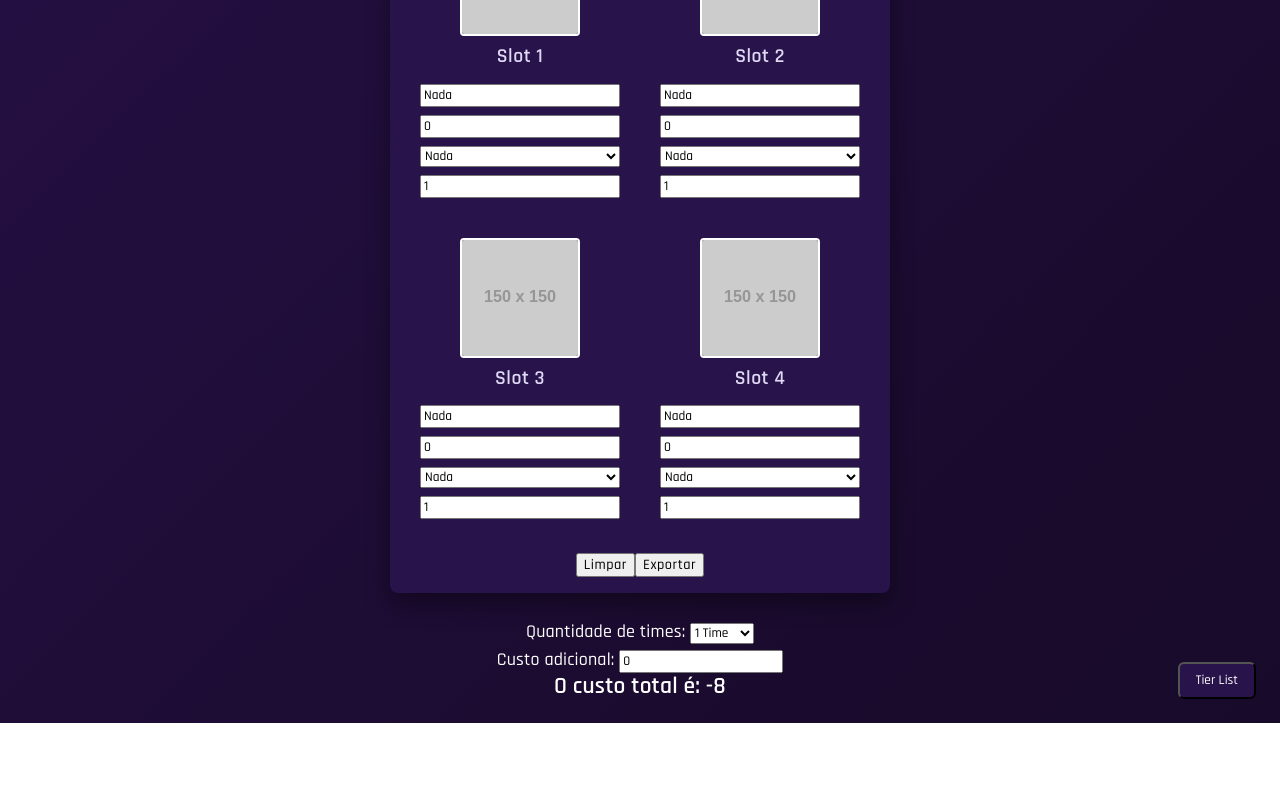
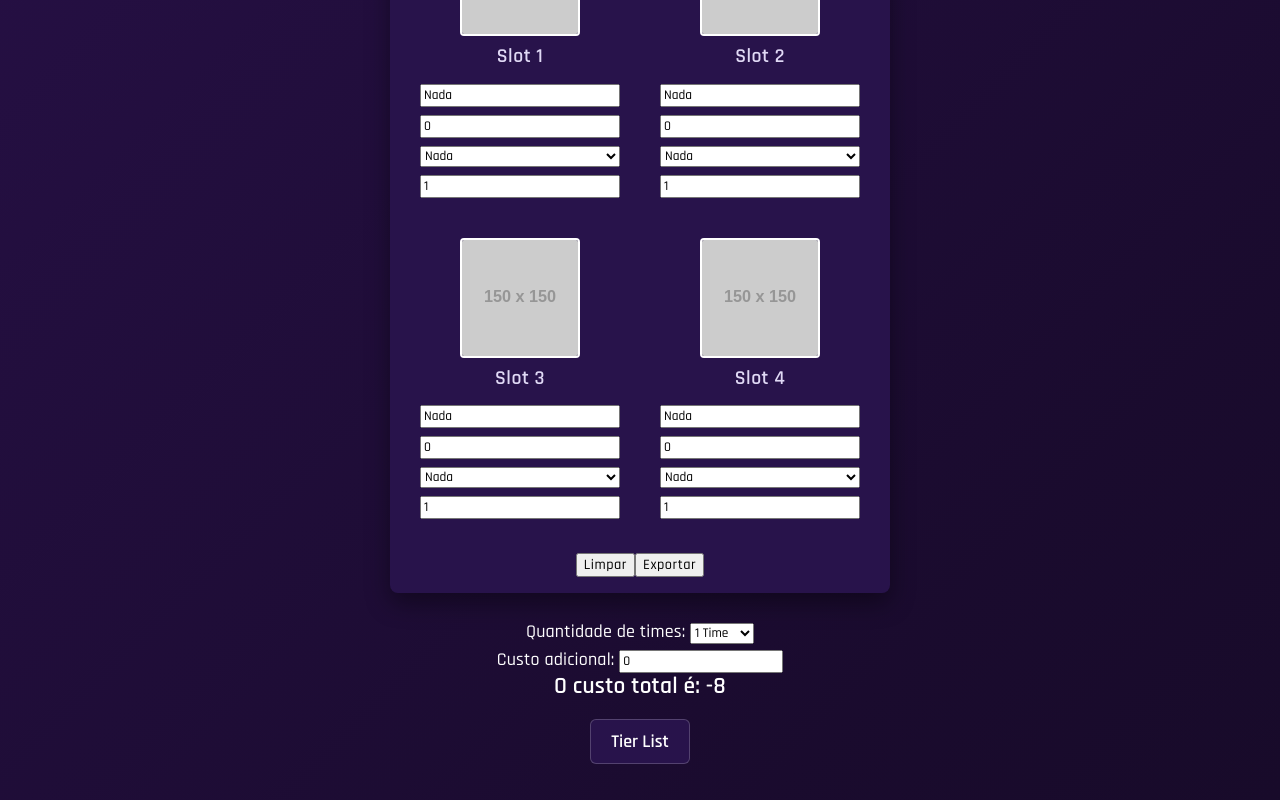
Before and after one commit to Pauloisc/Calculadora-de-Custo---Portal-da-Fenda-WEB, a React (Vite) app: page / in a window 1280 px wide. Shown: the part 435-1235 px from the top of the page. Before the commit the page ends 1158 px from the top, so only its background shows below. Built offline with nearby package versions, Linux system fonts and the light colour scheme.

Commit message:
Botão para acesso a tier list

```diff
--- a/src/App.css
+++ b/src/App.css
@@ -3,6 +3,18 @@
 
 *, *::before, *::after {
   box-sizing: border-box;
+}
+
+/* Keyframe de animação */
+@keyframes fadeOut {
+  from { opacity: 1; }
+  to { opacity: 0; }
+}
+
+/* Keyframe de animação */
+@keyframes fadeIn {
+  from { opacity: 0; }
+  to { opacity: 1; }
 }
 
 /* Container Principal do App */
@@ -26,18 +38,72 @@
   100% { background-position: 0% 50%; }
 }
 
+/* Container para botões inferiores (Tier List, etc.) */
+.bottom-buttons-container {
+  display: flex;
+  justify-content: center;
+  align-items: center;
+  gap: 12px;
+  margin-top: 20px;
+  margin-bottom: 12px;
+  flex-wrap: wrap;
+  width: 100%;
+}
+
 /* Botão para acessar tier lists */
 .btn-tierlist {
-  position: absolute;
-  bottom: 24px;
-  right: 24px;
   background-color: #28134B;
   color: #ffffff;
-  padding: 8px 16px;
+  padding: 10px 20px;
+  border: 1px solid rgba(255, 255, 255, 0.2);
   border-radius: 6px;
   cursor: pointer;
   font-family: 'Rajdhani', sans-serif;
-  font-weight: 500;
+  font-weight: 600;
+  font-size: 1rem;
+  transition: background-color 0.2s ease, transform 0.1s ease;
+}
+
+.btn-tierlist:hover {
+  background-color: #3b1d6e;
+  transform: translateY(-2px);
+}
+
+/* Tela trasparente que aparecerá ao abrir a tier list */
+.overlay-tier-list {
+  position: fixed;
+  inset: 0;
+  background: rgba(0, 0, 0, 0.7);
+  z-index: 9999;
+  display: flex;
+  align-items: center;
+  justify-content: center;
+  animation: fadeIn 0.3s ease-out forwards;
+}
+
+/* Tela que aparecerá a imagem da tier listdentro */
+.tela-tier-list {
+  max-height: 90vh;
+  max-width: 90vw;
+  overflow-y: auto;
+}
+
+/* Tamanho da imagem da tier list*/
+.img-tier-list {
+  max-width: 100%;
+  height: auto;
+  display: block;
+}
+
+/* Botão para fechar a tier list */
+.btn-fechar-tierlist {
+  position: fixed;
+  top: 20px;
+  right: 20px;
+  cursor: pointer;
+  background-color: #28134B;
+  color: #ffffff;
+  z-index: 10000;
 }
 
 /* Centraliza exclusivamente o título principal do site */
--- a/src/App.jsx
+++ b/src/App.jsx
@@ -316,9 +316,22 @@ function App() {
 
       <p className="custo-total">O custo total é: {custoTotal}</p>
 
-      <button className="btn-tierlist" onClick={() => setMostrarTierList(true)}>
-        Tier List
-      </button>
+      <div className="bottom-buttons-container">
+        <button className="btn-tierlist" onClick={() => setMostrarTierList(true)}>Tier List</button>
+      </div>
+
+      {mostrarTierList &&(
+        <div className="overlay-tier-list">
+          <div className="tela-tier-list">
+            <button className="btn-fechar-tierlist" onClick={() => setMostrarTierList(false)}>✕</button>
+            <img
+              src="https://lh3.googleusercontent.com/d/1GeEnm96H__AKm8YydyZwgOnh5xJkVXa0"
+              alt='Tier list do Portal da Fenda'
+              className= 'img-tier-list'
+            />
+          </div>
+        </div>
+      )}
     </div>
   );
 }
```
